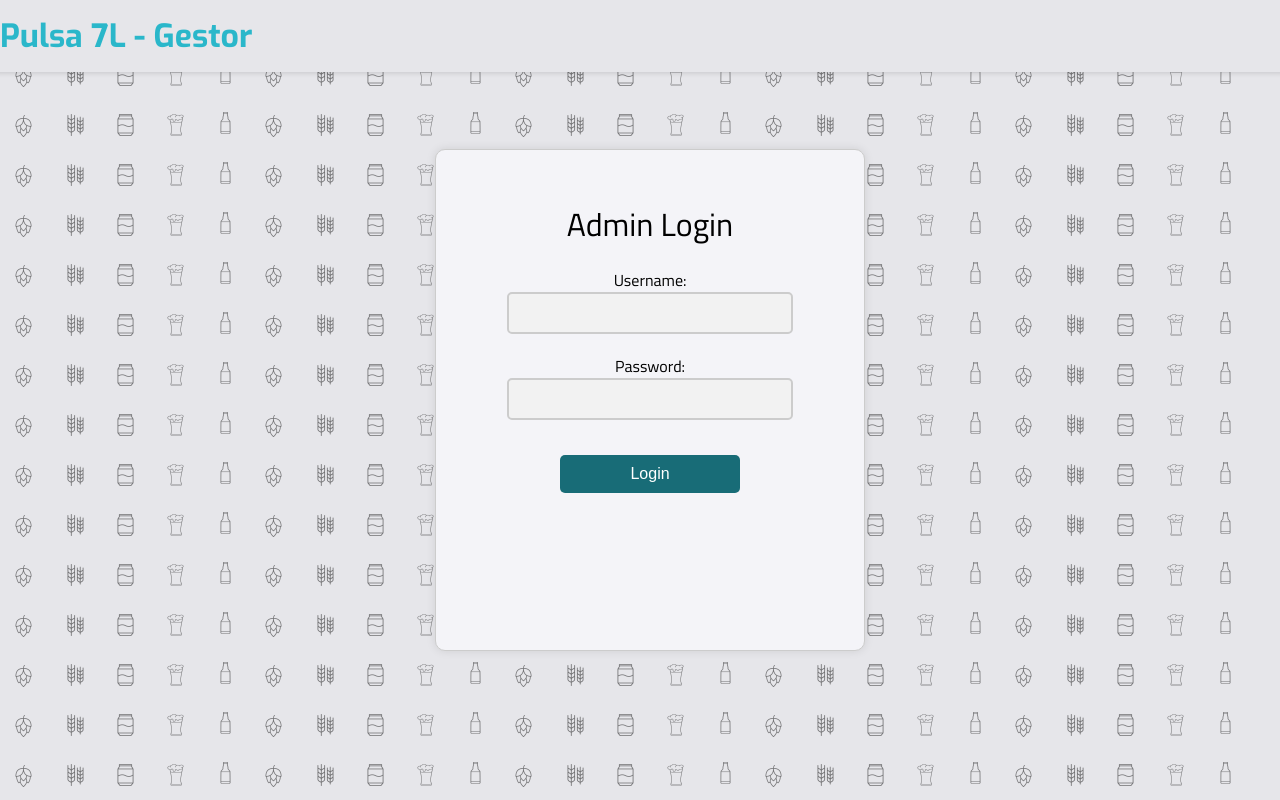
After one commit to AndreLSBraga/clima, a Flask app: page /login in a window 1280 px wide. The commit adds this page. Run offline with Flask 3, Linux system fonts and the light colour scheme.

Commit message:
Inicio da criação de login, logout e dashboard

```diff
--- a/app.py
+++ b/app.py
@@ -4,6 +4,7 @@ import sqlite3
 import random
 import datetime
 import hashlib
+from config import ADMIN_USERNAME, ADMIN_PASSWORD
 
 app = Flask(__name__)
 app.secret_key = 'batata'
@@ -303,5 +304,52 @@ def sugestao():
 
     return render_template('sugestao.html', areas=areas, subareas=subareas, gestores=gestores, categorias=categorias)
 
+@app.route('/login', methods=['GET', 'POST'])
+def login():
+    if request.method == 'POST':
+        username = request.form['username']
+        password = request.form['password']
+
+        if check_admin(username, password):
+            session['logged_in'] = True
+            session['username'] = username
+            return redirect(url_for('dashboard'))
+        else:
+            flash('Login inválido. Tente novamente.', 'error')
+
+
+    return render_template('login.html')
+
+@app.route('/logout')
+def logout():
+    session.pop('logged_in', None)
+    return redirect(url_for('login'))
+
+@app.route('/dashboard')
+def dashboard():
+    if 'logged_in' not in session:
+        return redirect(url_for('login'))
+
+    db = get_db()
+    cursor = db.cursor()
+
+    id_gestor = session['username']
+    #Traz o fk_gestor para verificar quantas respostas do time dele existem
+    cursor.execute(f'SELECT fk_gestor, desc_gestor FROM gestor_dim WHERE id = {id_gestor}')
+    fk_gestor = cursor.fetchone()[0]
+    nome_gestor = cursor.fetchone()[1]
+
+    def verifica_qtd_respostas():
+        cursor.execute(f'SELECT COUNT(*) FROM respostas_fato WHERE fk_gestor = {fk_gestor}')
+        quantidade_respostas = cursor.fetchone()[0]
+        #CONTINUAR AQUI, TENTANDO CRIAR VALIDAÇÕES PARA MOSTRAR AS RESPOSTAS OU NÃO
+
+    return render_template('dashboard.html')
+
+def check_admin(username, password):
+    admin_username = ADMIN_USERNAME
+    admin_password_hash = ADMIN_PASSWORD
+    return username == admin_username and password == admin_password_hash
+
 if __name__ == '__main__':
     app.run(debug=True)
--- /dev/null
+++ b/config.py
@@ -0,0 +1,3 @@
+# config.py
+ADMIN_USERNAME = 'admin'
+ADMIN_PASSWORD = 'eu'
--- a/static/styles.css
+++ b/static/styles.css
@@ -345,7 +345,7 @@ form {
     width: 25%;
 }
 
-button[name="enviar_sugestao"] {
+button[name="enviar_sugestao"],button[name="login"] {
     display: flex;
     align-items: center;
     justify-content: center;
@@ -440,6 +440,24 @@ input[type="text"]:focus {
     outline: none;
 }
 
+input[type="password"] {
+    padding: 10px;
+    width: 80%;
+    max-width: 300px;
+    margin-bottom: 20px;
+    border: 2px solid #ccc;
+    border-radius: 5px;
+    font-size: 16px;
+    background-color: #f2f2f2;
+    color: #333;
+    transition: border-color 0.3s ease;
+}
+
+input[type="password"]:focus {
+    border-color: #FE4A49;
+    outline: none;
+}
+
 .alerts {
     display: flex;
     justify-content: center;
--- /dev/null
+++ b/templates/login.html
@@ -0,0 +1,44 @@
+<!DOCTYPE html>
+<html lang="en">
+<head>
+    <meta charset="UTF-8">
+    <meta name="viewport" content="width=device-width, initial-scale=1.0">
+    <title>Pulsa 7L - Admin Login</title>
+    <link href="https://fonts.googleapis.com/css2?family=Exo:ital,wght@0,100..900;1,100..900&family=Titillium+Web:ital,wght@0,200;0,300;0,400;0,600;0,700;0,900;1,200;1,300;1,400;1,600;1,700&display=swap" rel="stylesheet">
+    <link rel="stylesheet" href="{{ url_for('static', filename='styles.css') }}">
+    <link rel="stylesheet" href="https://cdnjs.cloudflare.com/ajax/libs/font-awesome/6.0.0-beta3/css/all.min.css">
+</head>
+<body>
+    <nav class="navbar">
+        <div class="navbar-logo">
+            <h2>Pulsa 7L - Gestor</h2>
+        </div>
+    </nav>
+    <form action="{{ url_for('login') }}" method="POST">
+        <div class="container">
+            <div class="text">Admin Login</div>
+            <div class="input-group">
+                <label for="username">Username:</label>
+                <input type="text" name="username" id="username" required>
+            </div>
+            <div class="input-group">
+                <label for="password">Password:</label>
+                <input type="password" name="password" id="password" required>
+            </div>
+            <div class="buttons">
+                <button type="submit" name="login">Login</button>
+            </div>
+            <div class="alerts">
+                {% with messages = get_flashed_messages(with_categories=true) %}
+                    {% if messages %}
+                        {% for category, message in messages %}
+                            <div class="alert alert-{{ category }}">{{ message }}</div>
+                        {% endfor %}
+                    {% endif %}
+                {% endwith %}
+            </div>
+        </div>
+    </form>
+    <script src="{{ url_for('static', filename='background.js') }}"></script>
+</body>
+</html>
```
Also changed, not shown: templates/dashboard.html (added, +26 -0 lines), templates/logout.html (added, +26 -0 lines), database/clima_organizacional.db.
